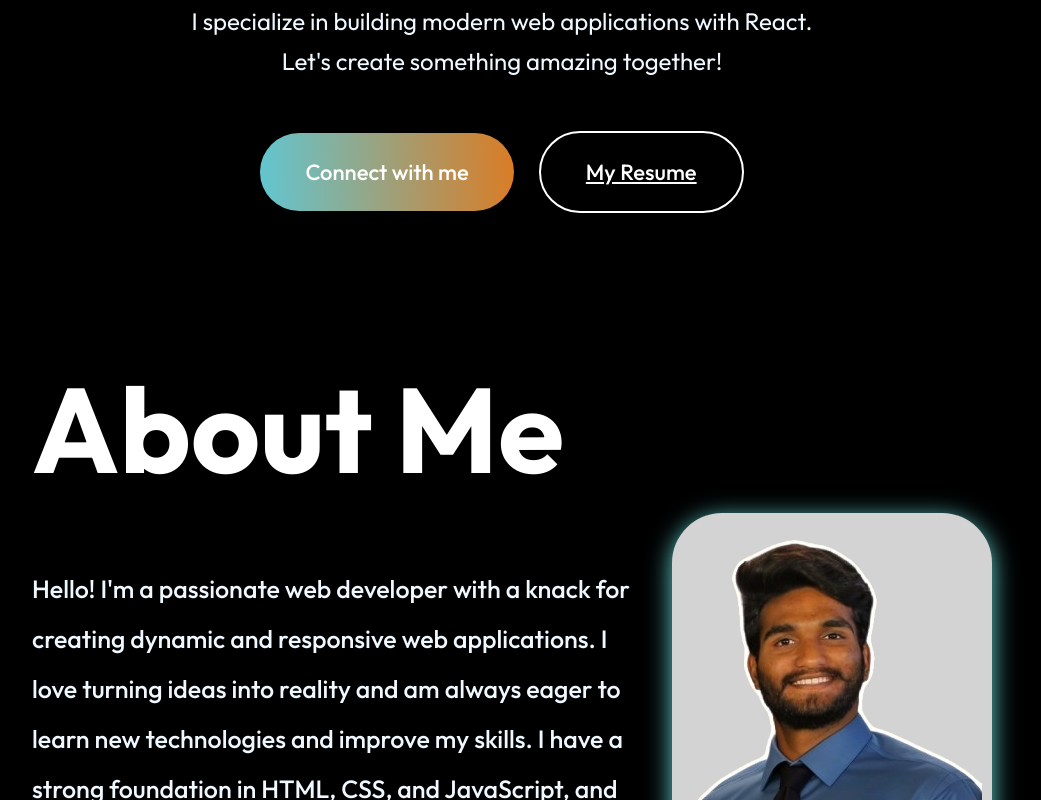
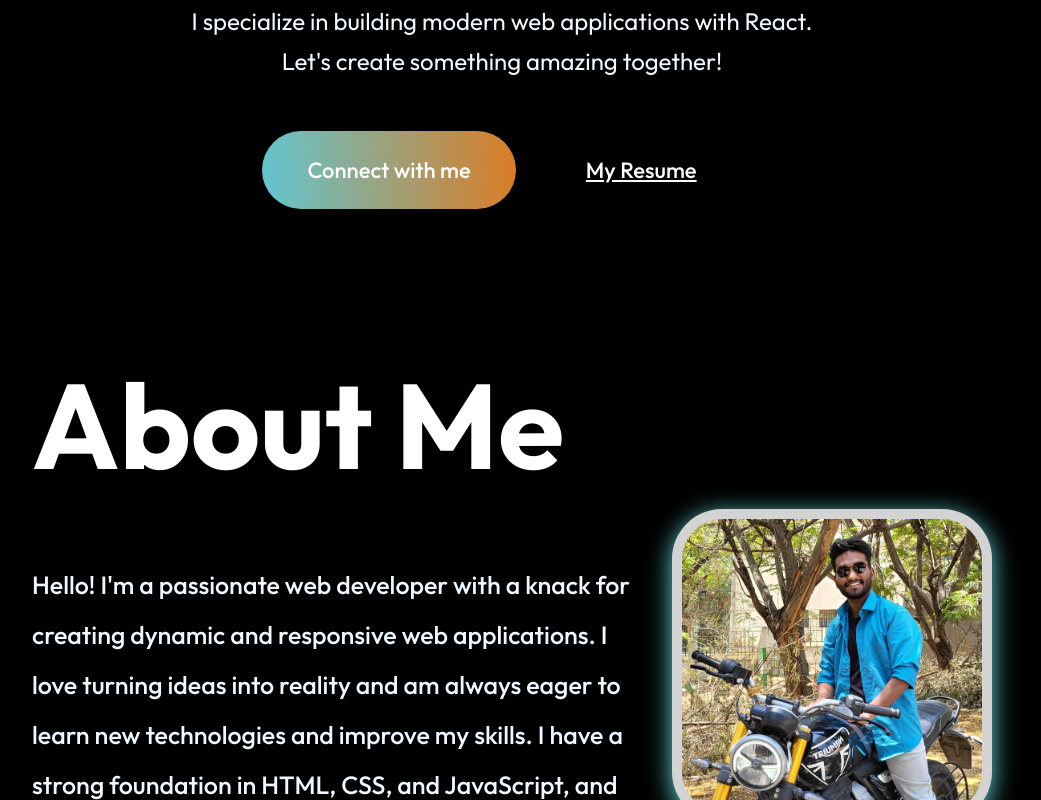
Before and after one commit to srivishnu1644/portfolio, a React (Vite) app: page / in a window 1280 px wide. Shown: the part 1100-1900 px from the top of the page, without its empty margins (138-1179 px from the left). Built offline with nearby package versions, Linux system fonts and the light colour scheme.

Commit message:
Update About component image to p2.svg and include all modified files

```diff
--- a/src/components/About/About.css
+++ b/src/components/About/About.css
@@ -9,12 +9,12 @@
     position: relative;
 }
 
-.about-image {
+/* .about-image {
 
     border-radius: 30px;
-    padding: 10pxx;
+    padding: 10px;
     display: inline-block;
-}
+} */
 
 .about-content {
     display: flex;
@@ -42,7 +42,7 @@
 }
 
 .about-image img {
-    max-width: 180%; /* Increased size */
+    max-width: 100%; /* Adjusted size */
     height: auto;
     border-radius: 50px;
     box-shadow: 0 5px 25px rgba(119, 255, 255, 0.849);
@@ -54,7 +54,6 @@
     display: block;
     margin-left: auto;
 }
-
 .about-right h1{
     font-size: 100px;
     font-weight: 700;
--- a/src/components/About/About.jsx
+++ b/src/components/About/About.jsx
@@ -1,6 +1,6 @@
 import React from 'react';
 import './About.css';
-import profile_img from '../../assets/profile_img.png';
+import profile_img from '../../assets/p2.png';
 
 const About = () => {
   return (
--- a/src/components/Contact/Contact.css
+++ b/src/components/Contact/Contact.css
@@ -101,6 +101,7 @@
     margin-bottom: 50px;
     cursor: pointer;
     transition: 0.3s;
+
 }
 .contact-submit:hover{
     transform: scale(1.1);
@@ -135,5 +136,7 @@
     .contact-submit{
         width: 40%;
         padding: 15px 0;
+
+
     }
 }
--- a/src/components/Hero/Hero.css
+++ b/src/components/Hero/Hero.css
@@ -75,9 +75,9 @@
   font-size: 22px;
   cursor: pointer;
   transition: 0.5s;
-<<<<<<< HEAD
+
   border: white 2px solid;
-<<<<<<< HEAD
+
   color: white;
 }
 
@@ -146,7 +146,7 @@
 .hero img {
   width: 270px;
   height: 270px;
-  object-fit: cover;
+  object-fit: contain;
   border-radius: 50%;
   border: 10px solid #fff;
   box-shadow: 0 2px 8px rgba(0,0,0,0.15);
@@ -206,13 +206,13 @@
   cursor: pointer;
   transition: 0.5s;
   border: white 2px solid;
-=======
+
   color:white;
->>>>>>> fc26068 (Initital commit)
-=======
+
+
   border: none;
   color: white;
->>>>>>> 570a604 (Update Hero, Achievements, and About components styles and content)
+
 }
 
 .hero-connect:hover {
```
Also changed, not shown: src/assets/p2.png (added).
